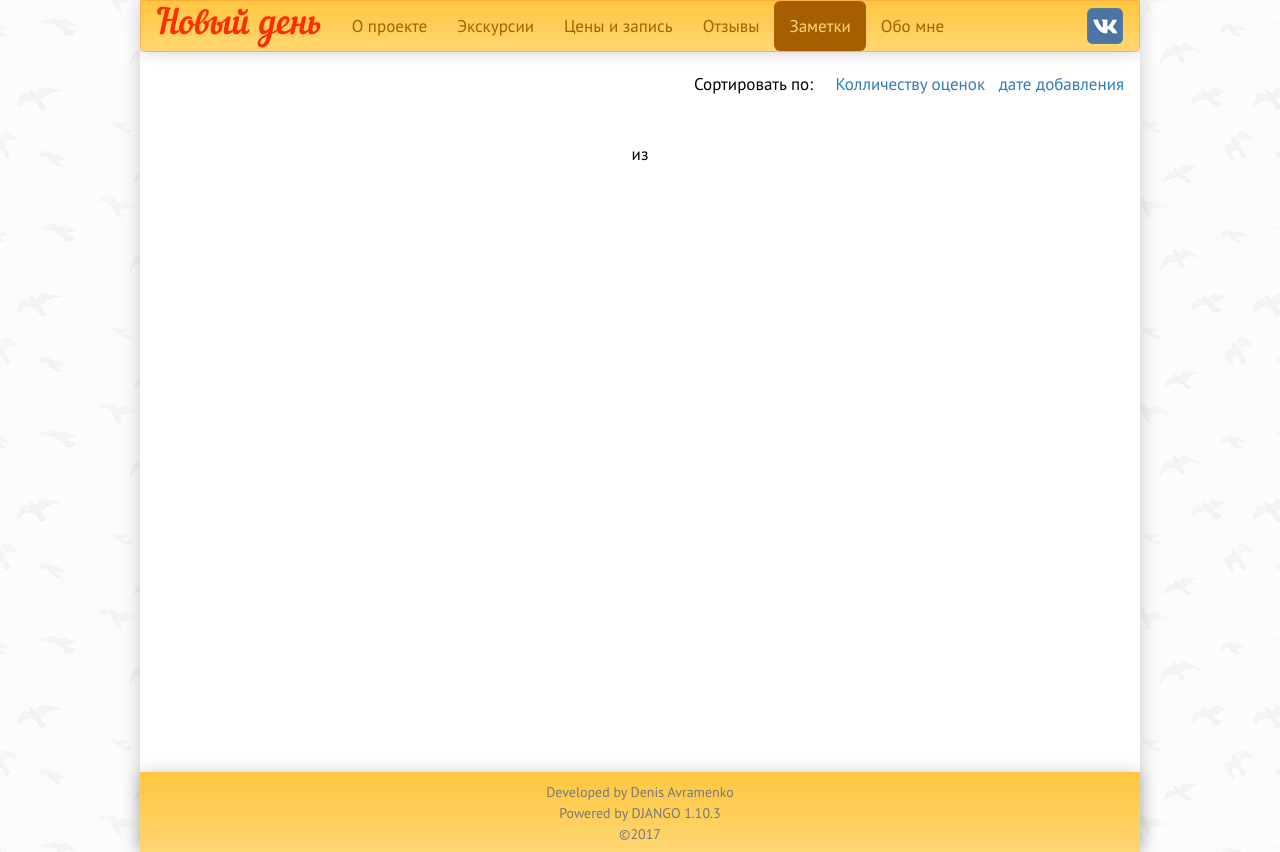
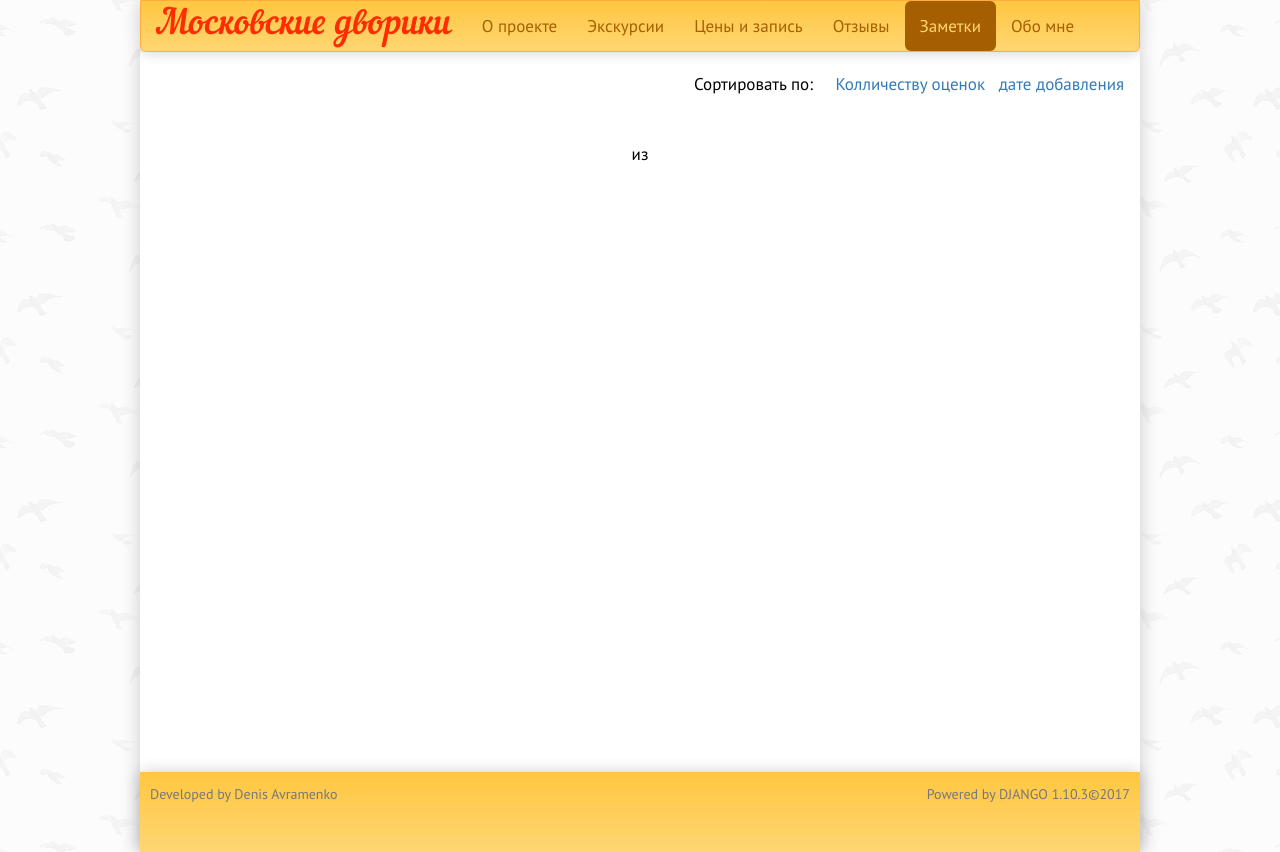
Before and after one commit to DennyD17/excursion, a Django app: template ex/templates/ex/blog.html in a window 1280 px wide. Run offline with Django 3.2, Linux system fonts and the light colour scheme; the template is opened without the code that fills it, so the values that code supplies are empty; some libraries are stand-ins or nearby versions.

Commit message:
footer v2.0.1, new fav, maun page title, new brand

```diff
--- a/ex/static/css/jumbo.css
+++ b/ex/static/css/jumbo.css
@@ -63,6 +63,15 @@ footer {
   padding: 10px;
 }
 
+footer > #lwords{
+  float: left;
+  width: 50%;
+}
+
+footer > #rwords{
+  float: right;
+  text-align: right;
+}
 
 /**
 #footer{
--- a/ex/templates/ex/main_page.html
+++ b/ex/templates/ex/main_page.html
@@ -9,9 +9,9 @@
     <meta name="viewport" content="width=device-width, initial-scale=1.0">
     {% load staticfiles %}
     {% block title %}
-        <title>Экскурсии</title>
+        <title>{{about.title}}</title>
     {% endblock %}
-    <link rel="shortcut icon" href="{% static 'images/favicon.ico' %}" type="image/x-icon">
+    <link rel="shortcut icon" href="{% static 'images/fa1.ico' %}" type="image/x-icon">
     <link rel="stylesheet" type="text/css" href="{% static 'css/bootstrap.css' %}" />
     <link rel="stylesheet" href="//code.jquery.com/ui/1.11.4/themes/smoothness/jquery-ui.css">
     <link rel="stylesheet" type="text/css" href="{% static 'css/jumbo.css' %}" />
@@ -30,7 +30,7 @@
                         <span class="icon-bar"></span>
                         <span class="icon-bar"></span>
                     </button>
-                    <a href="/" class="navbar-brand">Новый день</a>
+                    <a href="/" class="navbar-brand">Московские дворики</a>
                 </div>
                 <div id="navbarCollapse" class="collapse navbar-collapse">
                     <ul class="nav navbar-nav">
@@ -41,7 +41,6 @@
                         <li {% block blog %}{% endblock %}><a href="{% url 'ex:blog' %}">Заметки</a></li>
                         <li {% block about_me %}{% endblock %}><a href="/about-me/">Обо мне</a></li>
                     </ul>
-                    <a href="/vk.com" class="navbar-right" style="padding-right: 16px; padding-top:7px; padding-bottom: 7px"><img src="/static/images/vk.png"></a>
                 </div>
             </nav>
     <div class="content">
@@ -52,9 +51,10 @@
         <div style="clear:both;"></div>
             </div>
     <footer>
-        <p class="text-center text-muted" style="font-size: 14px; line-height: 21px; margin-bottom: 0">
-            Developed by Denis Avramenko <br>
-            Powered by <a id="foot"  href="https://www.djangoproject.com/" target="_blank" style="text-decoration: none;">DJANGO 1.10.3</a><br>&#169;2017</p>
+        <p id="lwords" class="text-muted" style="font-size: 14px; margin-bottom: 0;">Developed by Denis Avramenko</p>
+            <p id="rwords" class="text-muted" style="font-size: 14px; margin-bottom: 0; ">
+                Powered by <a id="foot"  href="https://www.djangoproject.com/" target="_blank" style="text-decoration: none;">DJANGO 1.10.3</a>&#169;2017</p>
+        <div style="clear: left"></div>
     </footer>
 </div>
 <script src="{% static 'js/my.js' %}" type="text/javascript"></script>
```
Also changed, not shown: ex/static/images/fa1.ico (added), ex/static/images/fa2.ico (added).
